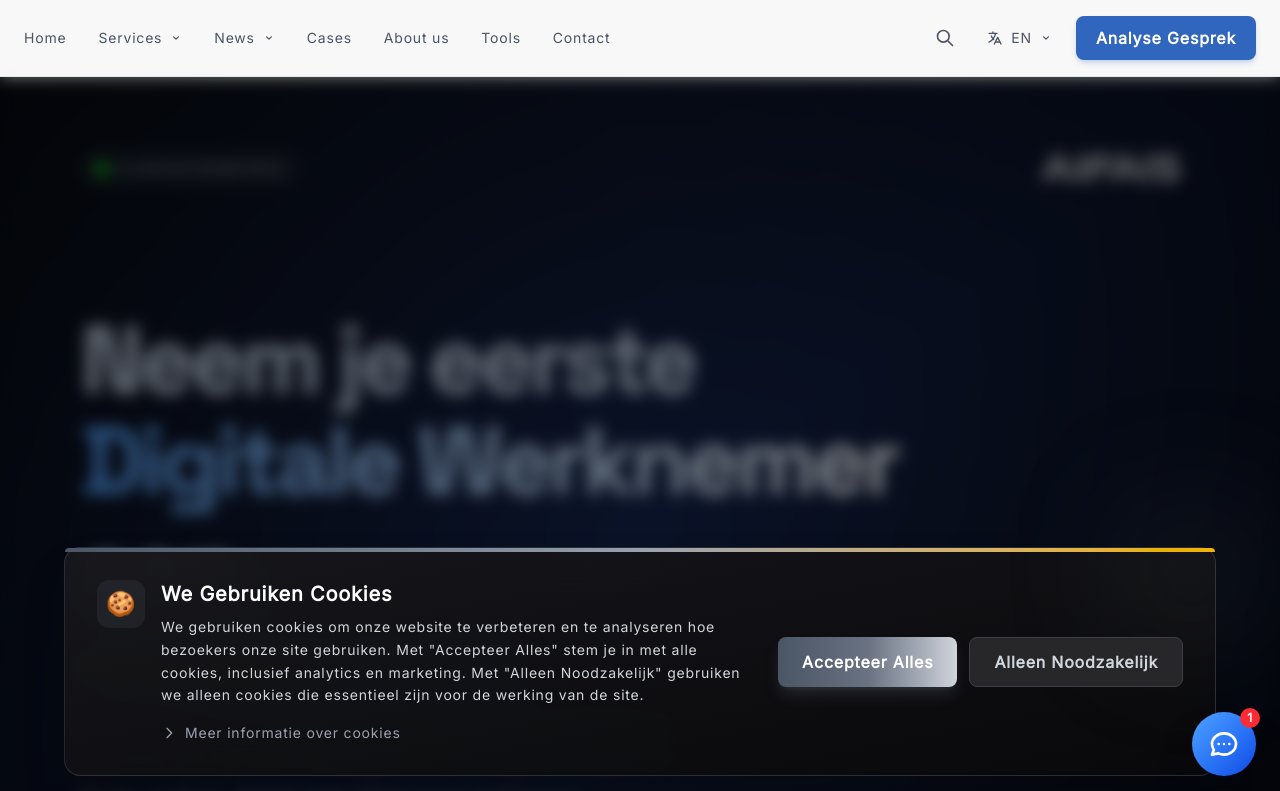
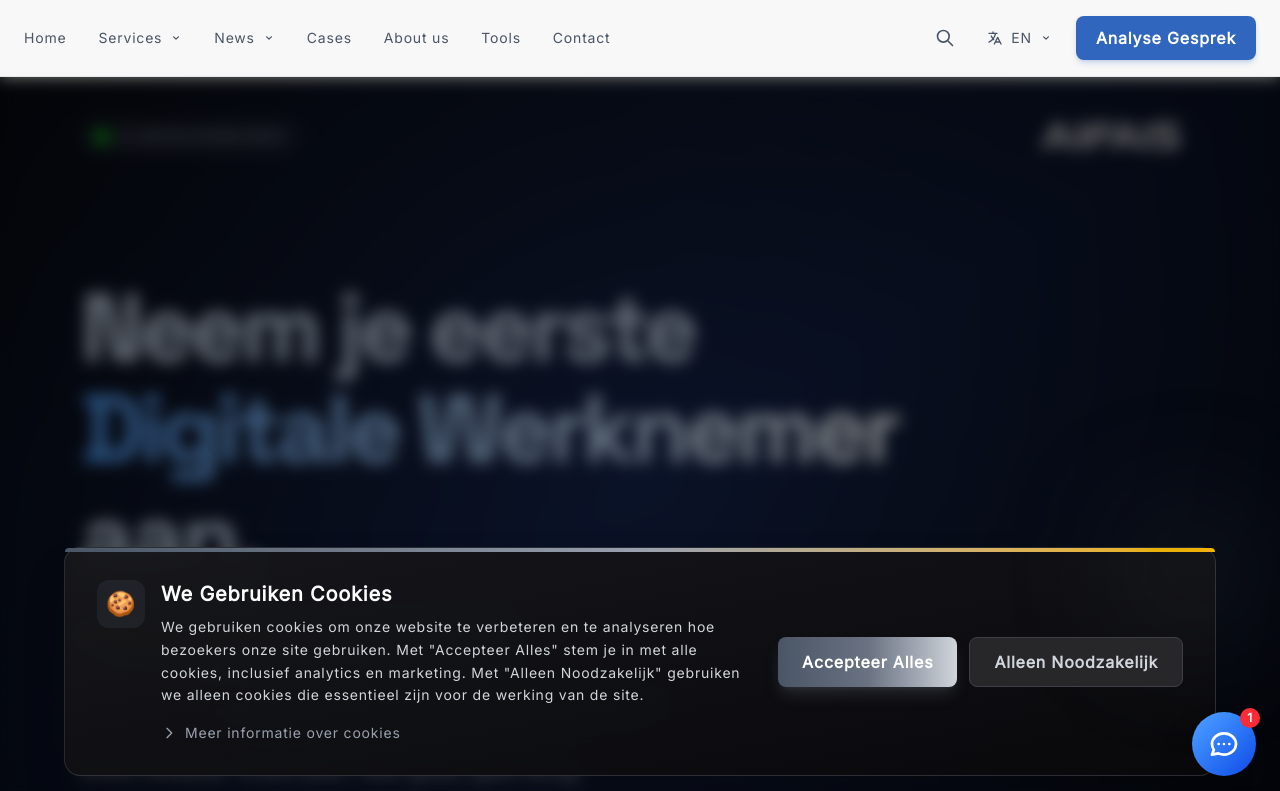
Before and after one commit to markjkaem/aifais-landing, a Next.js app: page /en in a window 1280 px wide. Shown: the top 791 px of the page. Built offline with nearby package versions, Linux system fonts and the light colour scheme.

Commit message:
fix styling

```diff
--- a/app/[locale]/HomeClient.tsx
+++ b/app/[locale]/HomeClient.tsx
@@ -66,7 +66,7 @@ export default function HomeClient() {
         </div>
 
         {/* Content */}
-        <div className="relative z-10 w-full max-w-7xl mx-auto px-6 md:px-12 lg:px-20 py-12 flex flex-col h-full justify-center">
+        <div className="relative z-10 w-full max-w-7xl mx-auto px-6 md:px-12 lg:px-20 pt-4 flex flex-col h-full justify-center">
           {/* Top Bar: Badge Left, Logo Right */}
           <div className="flex w-full items-center justify-between mb-16 md:mb-24">
             {/* Left Side: Tech Badge */}
```
